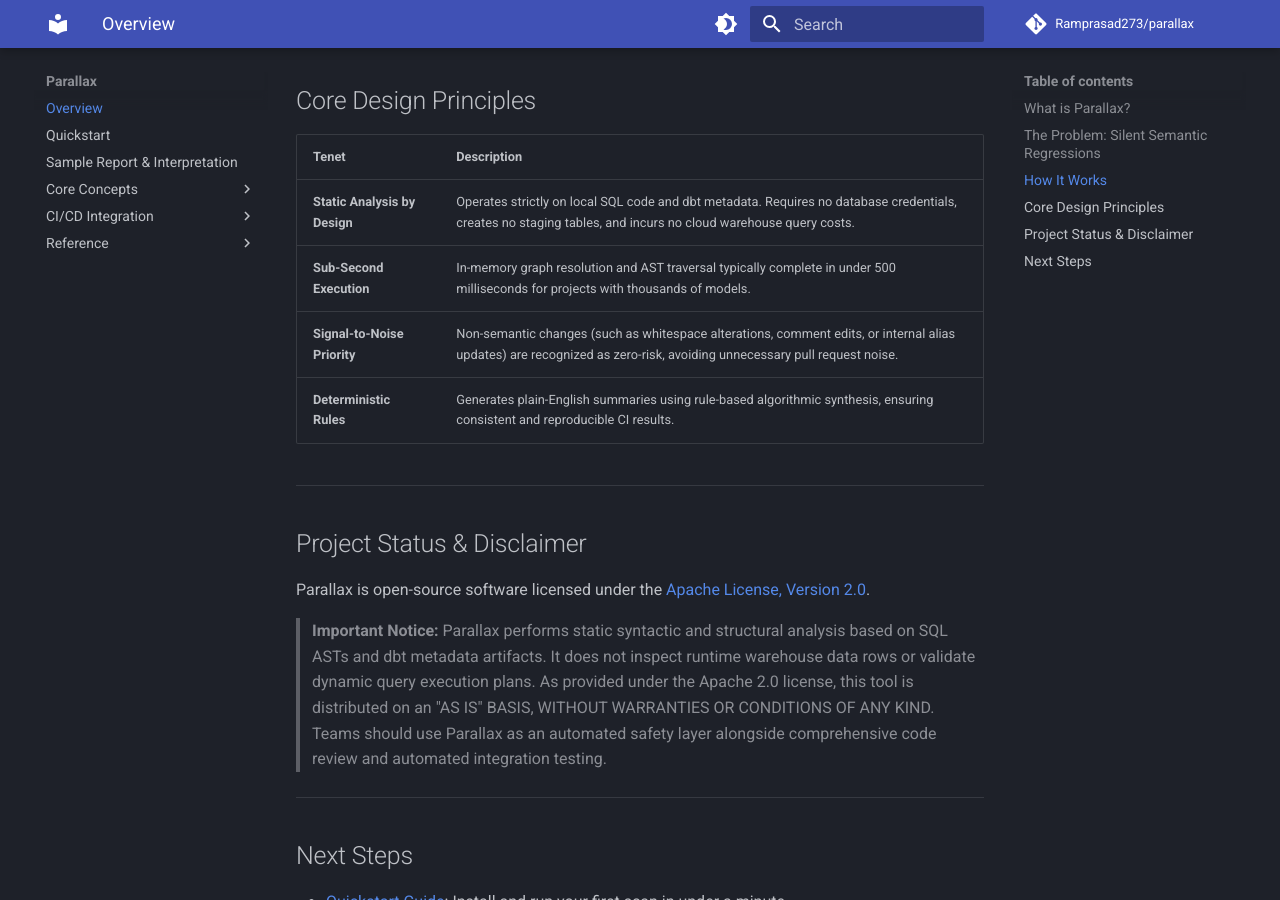
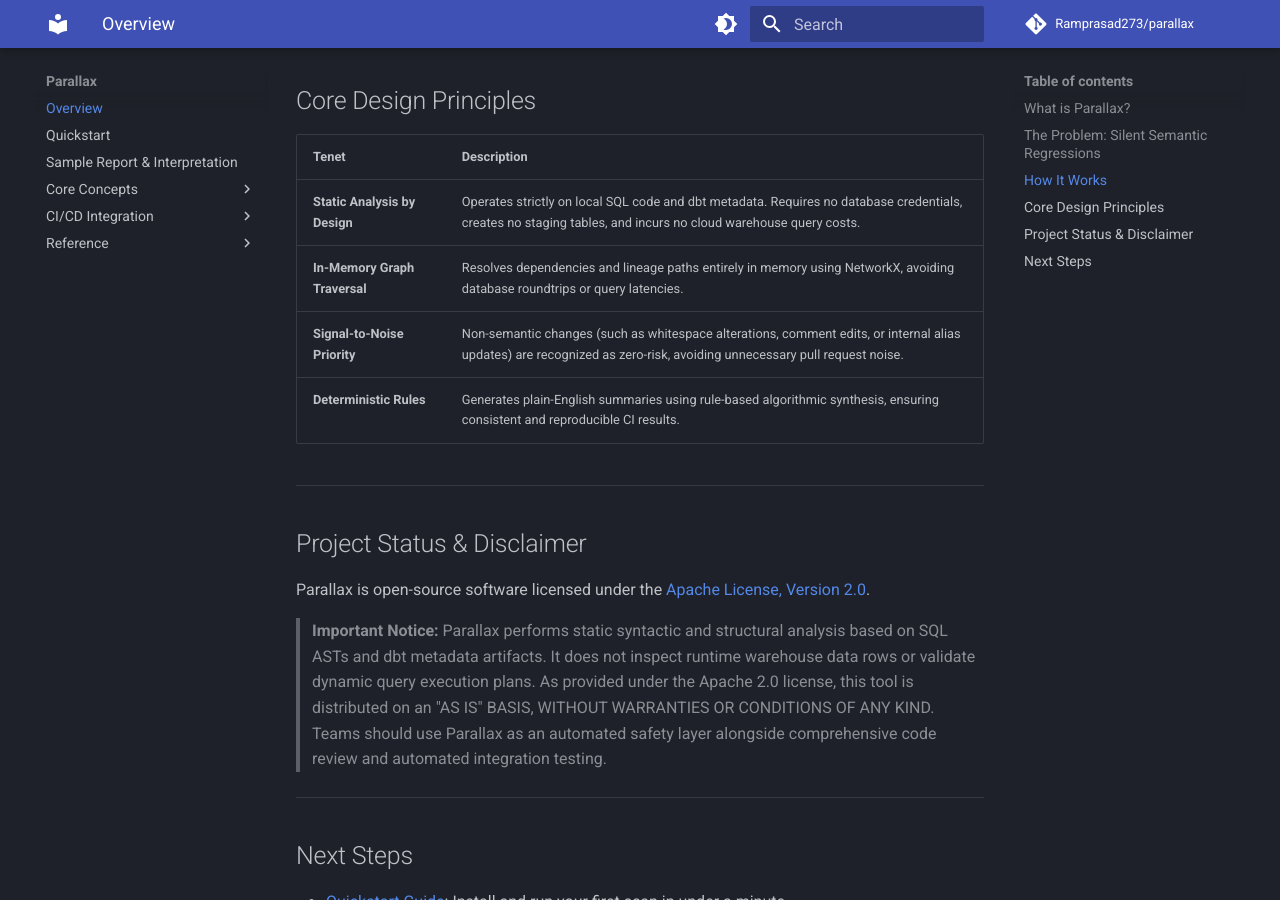
Before and after one commit to Ramprasad273/parallax, an MkDocs documentation site: the page built from docs/index.md, in a window 1280 px wide and 900 px high, scrolled down 1395 px. Built offline with MkDocs 1.6.1 and Material for MkDocs 9.7.7, drawn with Linux system fonts in a browser that asks for light colours; comment, search, counter and statistics services are not loaded.

Commit message:
fix: remove speculative speed badge and reframe as in-memory graph traversal

```diff
--- a/docs/index.md
+++ b/docs/index.md
@@ -45,7 +45,7 @@
 | Tenet | Description |
 | :--- | :--- |
 | **Static Analysis by Design** | Operates strictly on local SQL code and dbt metadata. Requires no database credentials, creates no staging tables, and incurs no cloud warehouse query costs. |
-| **Sub-Second Execution** | In-memory graph resolution and AST traversal typically complete in under 500 milliseconds for projects with thousands of models. |
+| **In-Memory Graph Traversal** | Resolves dependencies and lineage paths entirely in memory using NetworkX, avoiding database roundtrips or query latencies. |
 | **Signal-to-Noise Priority** | Non-semantic changes (such as whitespace alterations, comment edits, or internal alias updates) are recognized as zero-risk, avoiding unnecessary pull request noise. |
 | **Deterministic Rules** | Generates plain-English summaries using rule-based algorithmic synthesis, ensuring consistent and reproducible CI results. |
 
```
Also changed, not shown: CONTRIBUTING.md (+1 -1 lines), README.md (+2 -3 lines).
